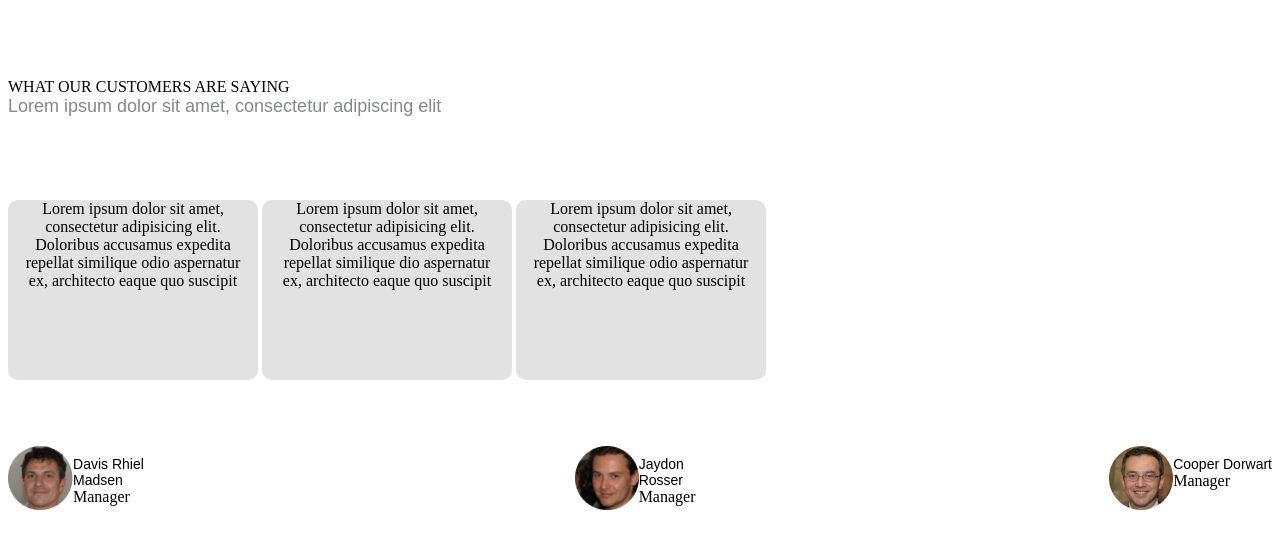
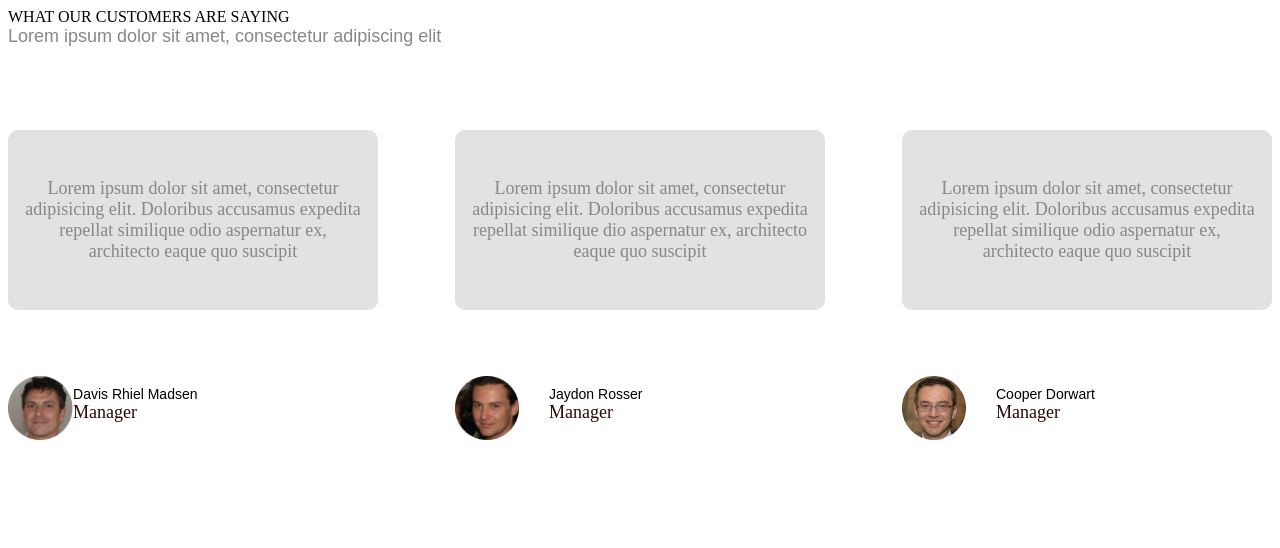
Before and after one commit to AllaKhachirova/HM6, a plain HTML site: page index.html in a window 1280 px wide. Drawn offline with Linux system fonts and the light colour scheme.

Commit message:
“comment”

```diff
--- a/css/style.css
+++ b/css/style.css
@@ -1,26 +1,14 @@
 .customers{
-    max-width: 1170px;
-
     display: flex;
   flex-direction: column;
   align-items: center;
-margin-bottom: 30px;
-padding: 20px;
-padding-left: 30px;
-
 }
 .customers-titel-main {
-    font-family: "Raleway" ;
+    font-size: 36px;
     font-weight: 400;
-font-size: 24px;
-height: 28px;
-color: #FFFFFF;
-font-weight: 400;
-font-size: 36px;
-line-height: 42px;
-padding: 50px;
-margin-bottom: 70px;
-line-height: 42px;
+    font-family: "Raleway", sans-serif;
+    text-transform: uppercase;
+    padding: 92px 0 90px 0;
 
 }
 
@@ -32,11 +20,24 @@ line-height: 42px;
     margin-bottom: 83px;
 
 }
-.Daviscomment{
 
+
+.Managers{
+    font-size: 18px;
+  font-weight: 400;
+  color: #86878b;
+  display: flex;
+  flex-direction: column;
+}
+.commentallgemein{
+    display: flex;
+    justify-content: space-between;
+  }
+
+.managercomment{
     display: flex;
   align-items: center;
-    max-width: 250px;
+  max-width: 370px;
   width: 100%;
   height: 180px;
   background-color: #e2e2e2;
@@ -44,50 +45,24 @@ line-height: 42px;
   box-sizing: border-box;
   text-align: center;
   padding: 0 15px;
+  position: relative;
   margin-bottom: 66px;
-    display: inline-block;
-}
-.Jaydencomment{
-     display: flex;
-    align-items: center;
-    max-width: 250px;
-    width: 100%;
-    height: 180px;
-    background-color: #e2e2e2;
-    border-radius: 10px;
-    box-sizing: border-box;
-    text-align: center;
-    padding: 0 15px;
-    margin-bottom: 66px;
-    display: inline-block;
-}
 
-.coopercomment{
-    display: flex;
-    align-items: center;
-    max-width: 250px;
-    width: 100%;
-    height: 180px;
-    background-color: #e2e2e2;
-    border-radius: 10px;
-    box-sizing: border-box;
-    text-align: center;
-    padding: 0 15px;
-    margin-bottom: 50px;
-    display: inline-block;
 }
 .allmanagers{
-    margin-bottom: 80px;
     display: flex;
     justify-content: space-between;
+    margin-bottom: 84px;
 
 }
 .every-manager-item {
     display: flex;
-
+  max-width: 370px;
+  width: 100%;
 }
 .manager__ber{
 
+    margin-left: 30px;
     position: relative;
 }
 .manager-img{
@@ -99,5 +74,12 @@ line-height: 42px;
     font-family: "Open-Sans", sans-serif;
     color: #000;
     padding-top: 10px;
+}
+
+.manager-subname{
+    position: absolute;
+    font-size: 18px;
+
+    color: #2b0808;
 
 }
--- a/index.html
+++ b/index.html
@@ -10,18 +10,22 @@
         <div class = "customer-titel-main">WHAT OUR CUSTOMERS ARE SAYING </div>
 
         <div class = "customers-subtitel" > Lorem ipsum dolor sit amet, consectetur adipiscing elit </div>
-        <div class = "Daviscomment" >Lorem ipsum dolor sit amet,
+      </div>
+ <div class="Managers">
+          <div class="commentallgemein">
+        <div class = "managercomment" >Lorem ipsum dolor sit amet,
 consectetur adipisicing elit. Doloribus
 accusamus expedita repellat similique
 odio aspernatur ex, architecto eaque
 quo suscipit</div>
-       <div class = "Jaydencomment"> Lorem ipsum dolor sit amet, consectetur adipisicing elit. Doloribus
+       <div class = "managercomment"> Lorem ipsum dolor sit amet, consectetur adipisicing elit. Doloribus
 accusamus expedita repellat similique dio aspernatur ex, architecto eaque quo suscipit</div>
- <div class = "coopercomment"> Lorem ipsum dolor sit amet,
+ <div class = "managercomment"> Lorem ipsum dolor sit amet,
 consectetur adipisicing elit. Doloribus
 accusamus expedita repellat similique
 odio aspernatur ex, architecto eaque
 quo suscipit</div>
+</div>
 <div class="allmanagers">
   <div class="every-manager-item">
     <img
@@ -49,8 +53,7 @@ quo suscipit</div>
     <img
       src="./IMG/cooper.png"
       alt="manager"
-      class="manager-img"
-    />
+      class="manager-img"/>
     <div class="manager__ber">
       <div class="manager-name">Cooper Dorwart</div>
       <div class="manager-subname">Manager</div>
```
Also changed, not shown: HW6.txt (added). Lines whose indentation alone changed are shown as unchanged.
